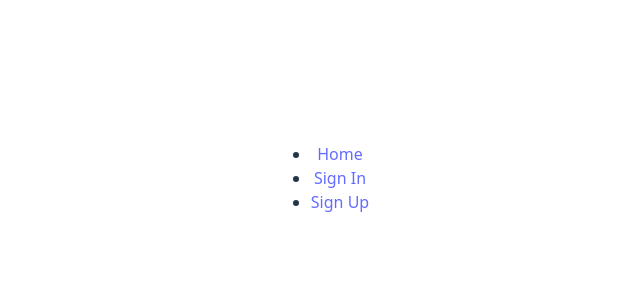
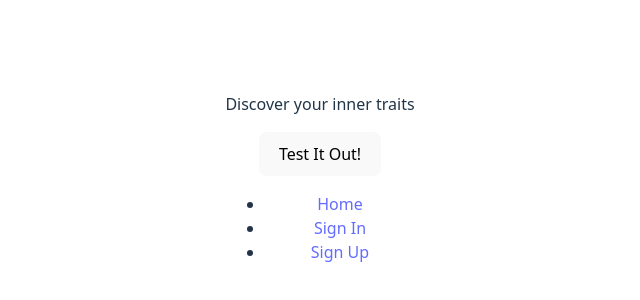
Before and after one commit to dallas-vanwyk/DiscoverU-front-end, a React (Vite) app: page /personality-test in a window 1280 px wide. Shown: the part 222-522 px from the top of the page, without its empty margins (320-960 px from the left). Built offline with nearby package versions, Linux system fonts and the light colour scheme; no server answers.

Commit message:
added personality test component with a button that leads to external link

```diff
--- a/src/App.jsx
+++ b/src/App.jsx
@@ -8,6 +8,7 @@ import SignInForm from "./components/SignInForm/SignInForm";
 import Landing from "./components/Landing/Landing";
 import Dashboard from "./components/Dashboard/Dashboard";
 import HomePage from "./components/HomePage/HomePage";
+import PersonalityTest from "./components/PersonalityTest/PersonalityTest.jsx";
 import { UserContext } from "./contexts/UserContext";
 
 const App = () => {
@@ -15,12 +16,13 @@ const App = () => {
 
   return (
     <>
-      <NavBar />
       <Routes>
         <Route path="/" element={user ? <HomePage /> : <Landing />} />
         <Route path="/sign-up" element={<SignUpForm />} />
         <Route path="/sign-in" element={<SignInForm />} />
+        <Route path="/personality-test" element={<PersonalityTest />} />
       </Routes>
+      <NavBar />
     </>
   );
 };
--- a/src/components/HomePage/HomePage.jsx
+++ b/src/components/HomePage/HomePage.jsx
@@ -1,4 +1,4 @@
-//
+// src/components/HomePage.jsx
 
 import { useNavigate } from "react-router";
 
@@ -7,7 +7,9 @@ const HomePage = () => {
 
   return (
     <main>
-      <button onClick={() => navigate("/")}>Personality Test</button>
+      <button onClick={() => navigate("/personality-test")}>
+        Personality Test
+      </button>
       <button onClick={() => navigate("/")}>Network</button>
       <button onClick={() => navigate("/")}>Career Professions</button>
     </main>
--- a/src/components/NavBar/NavBar.jsx
+++ b/src/components/NavBar/NavBar.jsx
@@ -16,10 +16,16 @@ const NavBar = () => {
     <nav>
       {user ? (
         <ul>
-          <li>Welcome, {user.username}</li>
           <li>
-            <Link to="/">Dashboard</Link>
+            <Link to="/">Home</Link>
           </li>
+          <li>
+            <Link to="/">Network</Link>
+          </li>
+          <li>
+            <Link to="/">Game</Link>
+          </li>
+          <li>More</li>
           <li>
             <Link to="/" onClick={handleSignOut}>
               Sign Out
--- /dev/null
+++ b/src/components/PersonalityTest/PersonalityTest.jsx
@@ -0,0 +1,18 @@
+// src/components/PersonalityTest.jsx
+
+const HomePage = () => {
+  return (
+    <main>
+      <p>Discover your inner traits</p>
+      <a
+        href="https://www.yourselfirst.com/career?utm_source=google&utm_medium=cpc&utm_term=personality%20test%20for%20career%20path&utm_campaign=Careers&utm_campaign_name=Careers&utm_campaign_id=22078750217&utm_adset_id=181370381988&utm_adset_name=Careers&utm_ad_id=727401597295&gad_source=1&gad_campaignid=22078750217&gbraid=0AAAAA-F0voz2lEM0t6kx2KWXTlQCxfAQC&gclid=Cj0KCQjwiqbBBhCAARIsAJSfZkYYvWKzHwf2YsVdN6Wzo_7WhGONAmKznF-DwDBrzeZCBMMmE8rFQKUaAtN1EALw_wcB"
+        target="_blank"
+        rel="noopener noreferrer"
+      >
+        <button>Test It Out!</button>
+      </a>
+    </main>
+  );
+};
+
+export default HomePage;
```
